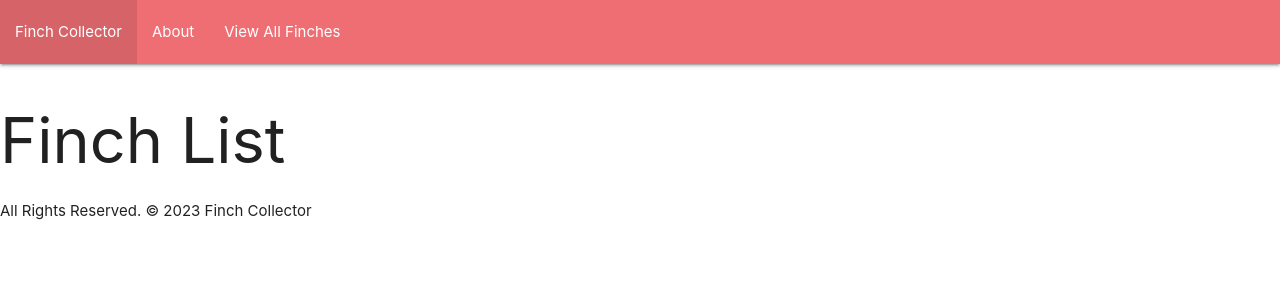
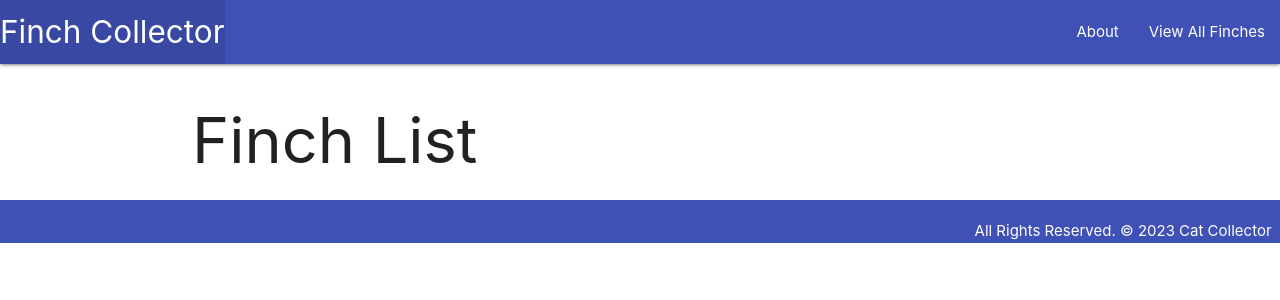
Before and after one commit to jaclynscarey/finch-collector, a Django app: page /finches/ in a window 1280 px wide. Shown: the top 300 px of the page. Run offline with Django 4.2, Linux system fonts and the light colour scheme; data that the repository does not hold is empty.

Commit message:
wip: add materialize classes to html

```diff
--- a/main_app/templates/about.html
+++ b/main_app/templates/about.html
@@ -2,5 +2,6 @@
 {% block content %}
 
 <h1>About the Finch Collector</h1>
+<hr>
 
 {% endblock %}
--- a/main_app/templates/base.html
+++ b/main_app/templates/base.html
@@ -10,23 +10,25 @@
     <title>Finch Collector</title>
 </head>
 <body>
-    <header>
-        <nav>
-            <div>
+    <header class="navbar-fixed">
+        <nav class="indigo">
+            <div class="nav-wrapper">
                 <ul>
-                    <li><a href="{% url 'home' %}">Finch Collector</a></li>
+                    <li><a href="{% url 'home' %}" class="left brand-logo">Finch Collector</a></li>
+                </ul>
+                <ul class="right">
                     <li><a href="{% url 'about' %}">About</a></li>
                     <li><a href="{% url 'index' %}">View All Finches</a></li>
                 </ul>
             </div>
         </nav>
     </header>
-    <main>
+    <main class="container">
         {% block content %}
         {% endblock %}
     </main>
-    <footer>
-        <div>All Rights Reserved. &copy; 2023 Finch Collector</div>
+    <footer class="page-footer indigo">
+        <div class="right-align">All Rights Reserved. &copy; 2023 Cat Collector &nbsp;</div>
     </footer>
 </body>
 </html>
--- a/main_app/templates/finches/index.html
+++ b/main_app/templates/finches/index.html
@@ -7,7 +7,7 @@
 <a href="">
     <div class="card">
       <div class="card-content">
-        <span>{{ finch.species }}</span>
+        <span class="cart-title">{{ finch.species }}</span>
         <p>Color: {{ finch.color }}</p>
         <p>Beak Size: {{ finch.beak_size }}</p>
         <p>Location: {{ finch.location }}</p>
```
